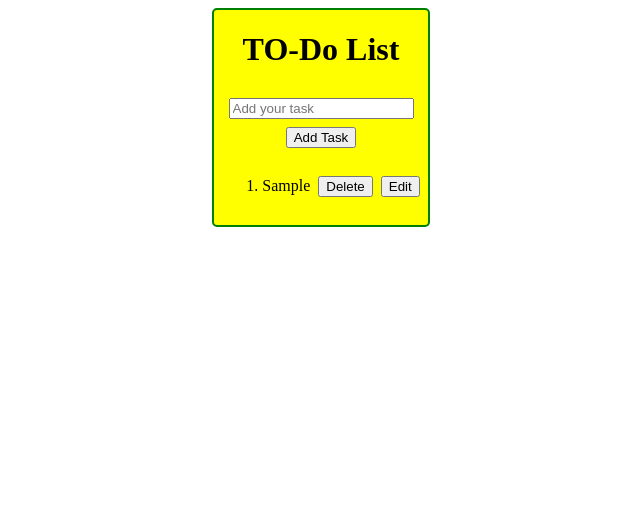
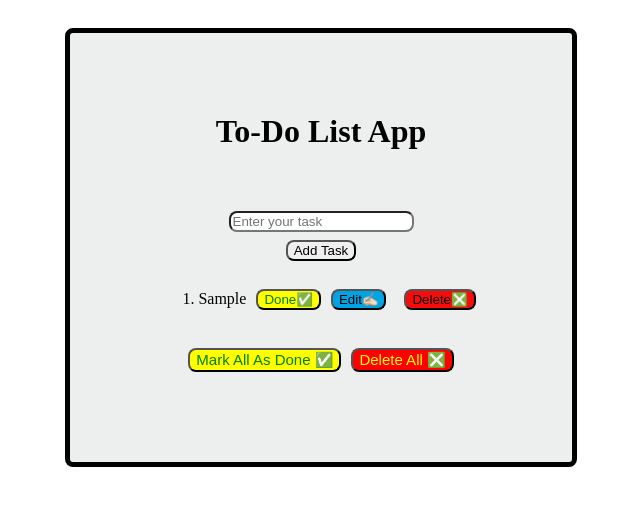
Before and after one commit to ankit-nautiyal/ToDo-List, a plain HTML site: page index.html in a window 1280 px wide. Both pictures are taken after typing "Sample" into the empty fields and a click on the button "Add Task". Shown: the whole page, without its empty margins (319-959 px from the left). Drawn offline with Linux system fonts and the light colour scheme.

Commit message:
improved UI & added new features

```diff
--- a/app.js
+++ b/app.js
@@ -12,26 +12,54 @@ btn.addEventListener('click', function(){
 
         let delBtn= document.createElement('button');
         let editBtn = document.createElement('button');
-        delBtn.innerText= 'Delete';
-        editBtn.innerText = 'Edit';
+        let doneBtn = document.createElement('button');
+
+
+        delBtn.innerText= 'Delete❎';
+        delBtn.style.backgroundColor = '#f80b0b';
+        editBtn.innerText = 'Edit✍🏻';
+        editBtn.style.backgroundColor = '#00a3e4';
+        doneBtn.innerText = 'Done✅';
+        doneBtn.style.backgroundColor = 'yellow';
+        doneBtn.style.color = 'green';
+
+
         delBtn.classList.add('delete');
         editBtn.classList.add('edit');
+        doneBtn.classList.add('done');
+
+        item.appendChild(doneBtn);
+        item.appendChild(editBtn);
         item.appendChild(delBtn);
-        item.appendChild(editBtn);
+
     }
 })
 
 ol.addEventListener('click', function(event){
     if(event.target.nodeName == 'BUTTON' && event.target.classList.contains('delete')){
-            event.target.parentElement.remove();
+            event.target.parentElement.remove(); // Deletes one task
         } else if(event.target.classList.contains('edit')) {
             let newText = prompt("Edit Task:", event.target.parentElement.firstChild.textContent);
             if(newText !== null && newText.trim() !== ''){
                 event.target.parentElement.firstChild.textContent = newText;
             }
+        } else if(event.target.classList.contains('done')){
+            event.target.parentElement.style.textDecoration= "line-through";  // ✅ Marks one task as done
         }
     }
 );
+
+// "Delete All" button logic
+document.getElementById('delAllBtn').addEventListener('click', function(){
+    ol.innerHTML = ''; // Clears the entire todo list
+});
+
+// "✅Mark All As Done" button logic
+document.getElementById('doneAllBtn').addEventListener('click', function(){
+    document.querySelectorAll('ol li').forEach(li => {
+        li.style.textDecoration = "line-through"; // Marks all tasks as done✅
+    });
+});
 
 
 
--- a/index.html
+++ b/index.html
@@ -3,16 +3,23 @@
     <head>
         <meta charset="UTF-8">
         <meta name="viewport" content="width=device-width, initial-scale=1.0">
-        <title>To-Do List </title>
+        <title>To-Do List App</title>
         <link rel="shortcut icon" href="favicon.webp" height="32px" width="32px" type="image/x-icon">
         <link rel="stylesheet" href="style.css">
     </head>
     <body >
         <div class="main-container">
-            <h1>TO-Do List</h1>
-            <input placeholder="Add your task" type="text" >
+            <h1>To-Do List App</h1>
+            <input placeholder="Enter your task" type="text" >
             <button>Add Task</button>
             <ol></ol>
+
+            <div class="endBtns">
+                <button id="doneAllBtn">Mark All As Done ✅</button>
+                <br>
+                <button id="delAllBtn">Delete All ❎</button>
+            </div>
+
         </div>
         <script src="app.js"></script>
     </body>
--- a/style.css
+++ b/style.css
@@ -20,7 +20,54 @@ li{
     display: flex;
     flex-direction: column;
     align-items: center;
-    border: 2px solid green;
-    border-radius: 5px;
+    border: 5px solid;
+    border-radius: 8px;
+    background-color: rgba(179, 187, 189, 0.244);
+    padding: 80px;
+    margin: 20px;
+}
+
+h1{
+    margin-top: 0;
+    padding-bottom: 50;
+}
+
+input{
+    margin-top: 40px;
+    border-radius: 8px;
+}
+
+button{
+    border-radius: 8px;
+}
+
+.done{
+    margin-right: 10px;
+    margin-left: 10px;
+}
+
+.edit{
+    margin-right: 10px;
+}
+
+#delAllBtn{
+    background-color: red;
+    margin: 5px;
+    font-size: 15px;
+    color: yellow;
+
+}
+
+#doneAllBtn{
     background-color: yellow;
+    margin: 5px;
+    font-size: 15px;
+    color: green;
+
 }
+
+.endBtns{
+    display: flex;
+    margin: 5px;
+    /* color: #f80b0b; */
+}
```
